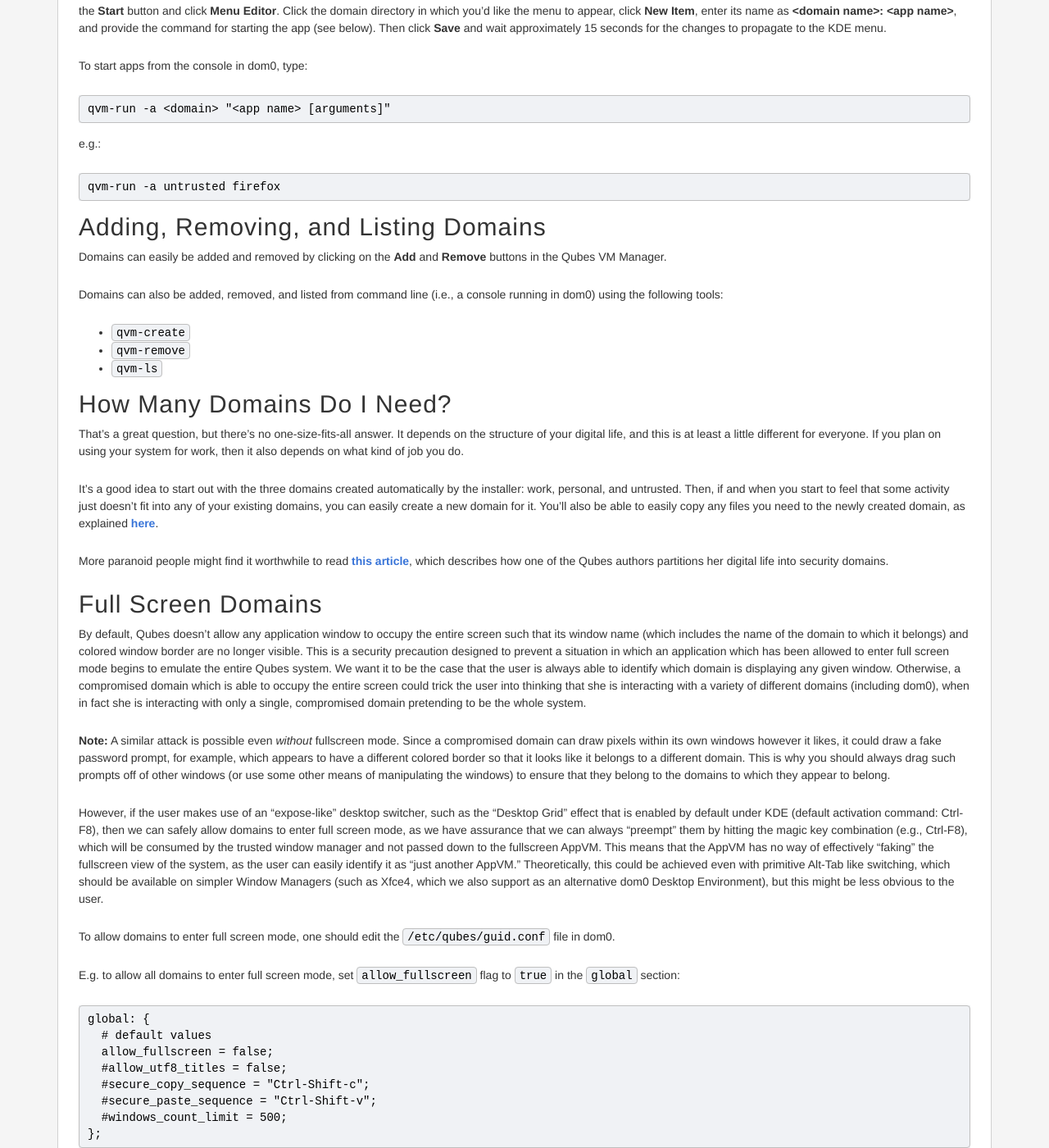
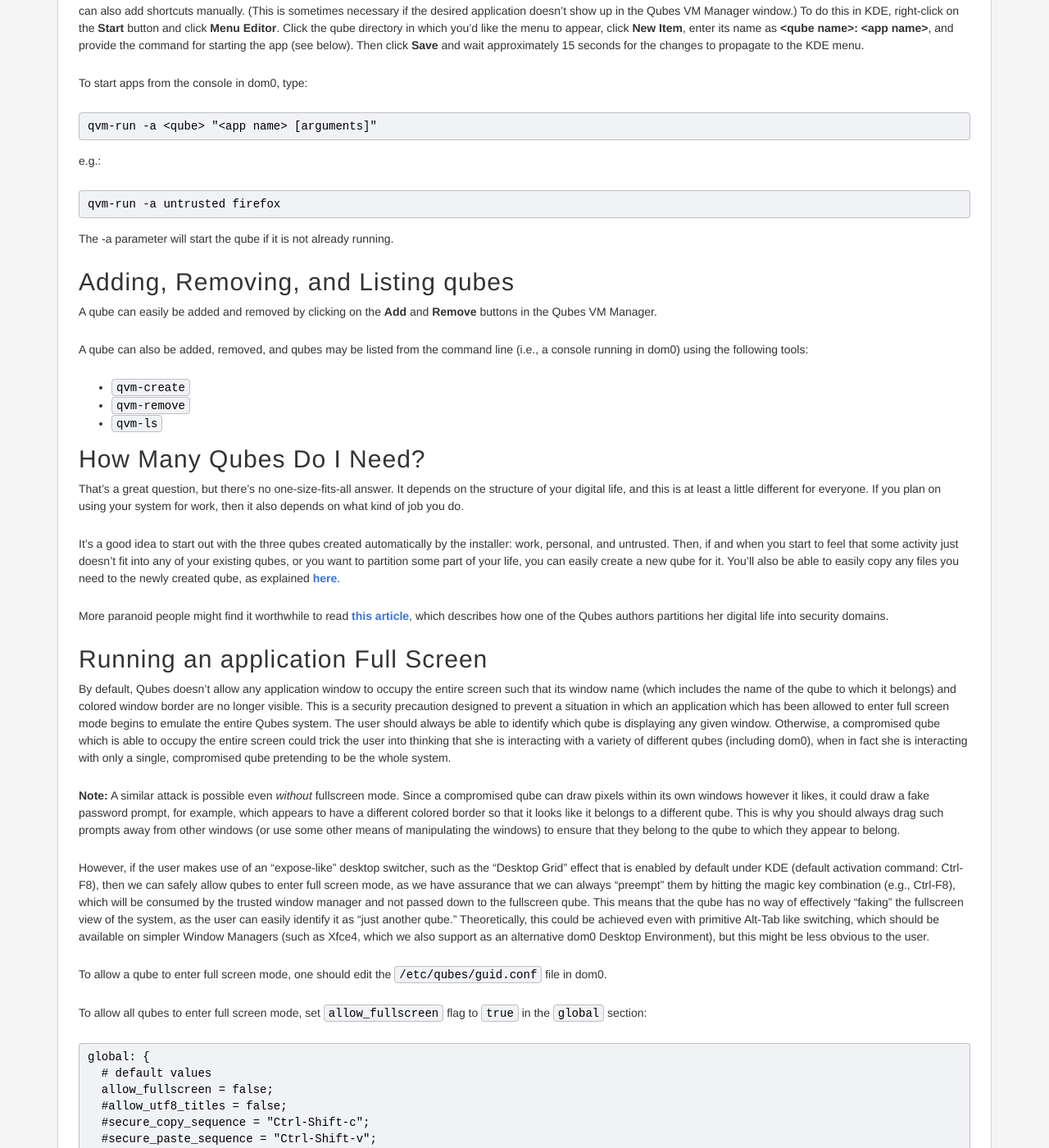
Before and after one commit to QubesOS/qubesos.github.io, a Jekyll site: the page built from pages/getting-started.md, in a window 1280 px wide and 1400 px high, scrolled down 2821 px. Shown: the whole window at 82% size. Built offline with Jekyll 4.4.1, drawn with Linux system fonts in a browser that asks for light colours; some web fonts are replaced; some of the changed text lies outside the part shown.

Commit message:
Update getting-started.md
Changed to use "qube(s)" throughout. Some minor clarifications and rewrites.

```diff
--- a/pages/getting-started.md
+++ b/pages/getting-started.md
@@ -34,24 +34,25 @@ redirect_from:
 </div>
 <hr class="more-top more-bottom">
 
-<a name="already-installed"></a>Now that you've installed Qubes, let's cover some basic concepts.
+<a name="already-installed"></a>Now that you've installed Qubes, let's cover some basic concepts. You might also like to refer to the [Glossary](/doc/glossary/).
 
-AppVMs (Domains) and TemplateVMs
+AppVMs (qubes) and TemplateVMs
 --------------------------------
 
-In Qubes, you run all your programs in **domains**. Domains are also called **AppVMs** because they're implemented as lightweight virtual machines (VMs). Not every app runs in its own VM. (That would be a big waste of resources!) Instead, each VM represents a *security domain* (e.g., "work," "personal," "banking," etc.). Each domain is based, by default, on a single, common **TemplateVM** (but you can create as many as you'd like). This means that when you create a new AppVM, you don't copy the whole root filesystem needed for this AppVM to work (which would include copying all the programs). Instead, each AppVM *shares* the root filesystem with its respective TemplateVM. An AppVM has read-only access to the filesystem of the Template on which it's based, so an AppVM cannot modify a TemplateVM in any way. This is important, as it means that if an AppVM is ever compromised, the TemplateVM on which it's based (and any other AppVMs based on that TemplateVM) will still be safe. This means that creating a large number of domains is cheap: Each one needs only as much disk space as is necessary to store its private files (e.g., the "home" folder).
+In Qubes, you run all your programs in lightweight Virtual Machines called **qubes**. Not every app runs in its own qube. (That would be a big waste of resources!) Instead, each qube represents a *security domain* (e.g., "work," "personal," "banking," etc.). By default all qubes are based on a single, common **TemplateVM** , although you can create more TemplateVMs if you wish. When you create a new qube, you don't copy the whole root filesystem needed for this qube to work (which would include copying all the programs). Instead, each qube *shares* the root filesystem with its respective TemplateVM. A qube has read-only access to the filesystem of the Template on which it's based, so a qube cannot modify a TemplateVM in any way. This is important, as it means that if a qube is ever compromised, the TemplateVM on which it's based (and any other qubes based on that TemplateVM) will still be safe. So creating a large number of domains is cheap: each one needs only as much disk space as is necessary to store its private files (e.g., the "home" folder).
 
-If you've installed Qubes using the default options, a few domains have already been created for you:
+If you've installed Qubes using the default options, a few qubes have already been created for you:
 
 -   work
 -   personal
 -   untrusted
 
-Each domain, apart from having a distinct name, is also assigned a **label**, which is one of several pre-defined colors. The trusted window manager uses these colors in order to draw window decorations (color frames) around the windows of applications running in each domain. These allow you to quickly and easily identify the trust level of a given window at a glance. It's totally up to you how you'd like to interpret these colors. Personally, I find it natural to associate red with that which is untrusted and dangerous (the “red light” -- stop! danger!), green with that which is safe and trusted, and yellow and orange with things in the middle. I've also extended this scheme to include blue and black, which I interpret as indicating progressively more trusted domains than green, with black being ultimately trusted.
+Each qube, apart from having a distinct name, is also assigned a **label**, which is one of several pre-defined colors. The trusted window manager uses these colors in order to draw window decorations (color frames) around the windows of applications running in each qube. It's totally up to you how you'd like to interpret these colors. You might like to use them to quickly and easily identify the trust level of a given window at a glance. Personally, I find it natural to associate red with that which is untrusted and dangerous (the “red light” -- stop! danger!), green with that which is safe and trusted, and yellow and orange with things in the middle. I've also extended this scheme to include blue and black, which I interpret as indicating progressively more trusted domains than green, with black being ultimately trusted.
+Alternatively you might use the colors to show that qubes belong to the same domain - for example, you might use 3 or 4 qubes for work activities, and give them all the same distinct color label. It's entirely up to you.
 
 ![snapshot12.png](/attachment/wiki/GettingStarted/snapshot12.png)
 
-In addition to AppVMs and TemplateVMs, there's one special domain called "dom0," which is where the Desktop Manager runs. This is where you log in to the system. Dom0 is more trusted than any other domain (including TemplateVMs and black-labeled domains). If dom0 were ever compromised, it would be Game Over<sup>TM</sup>. (The entire system would effectively be compromised.) Due to its overarching importance, dom0 has no network connectivity and is used only for running the Window and Desktop Managers. Dom0 shouldn't be used for anything else. In particular, [you should never run user applications in dom0](/doc/security-guidelines/#dom0-precautions). (That's what your AppVMs are for!)
+In addition to qubes and TemplateVMs, there's one special domain called "dom0," which is where the Desktop Manager runs. This is where you log in to the system. Dom0 is more trusted than any other domain (including TemplateVMs and black-labeled qubes). If dom0 were ever compromised, it would be Game Over<sup>TM</sup>. (The entire system would effectively be compromised.) Due to its overarching importance, dom0 has no network connectivity and is used only for running the Window and Desktop Managers. Dom0 shouldn't be used for anything else. In particular, [you should never run user applications in dom0](/doc/security-guidelines/#dom0-precautions). (That's what your qubes are for!)
 
 Qubes VM Manager and Command Line Tools
 ---------------------------------------
@@ -66,57 +67,59 @@ Alternatively, you can use a rather intuitive GUI tool called **Qubes VM Manager
 
 ![r2b1-qubes-manager-2.png](/attachment/wiki/GettingStarted/r2b1-qubes-manager-2.png)
 
-Starting Apps in Domains
+Starting Apps in qubes
 ------------------------
 
 Apps can be started either by using the shortcuts in the Desktop Manager's menu or by using the command line (i.e., a console running in dom0).
 
-You can start apps directly from the start menu. Each domain has its own menu directory under the scheme **Domain: \<name\>**. After navigating into one of these directories, simply click on the application you'd like to start:
+You can start apps directly from the start menu. Each qube has its own menu directory under the scheme **Domain: \<name\>**. After navigating into one of these directories, simply click on the application you'd like to start:
 
 ![r2b1-appsmenu-1.png](/attachment/wiki/GettingStarted/r2b1-appsmenu-1.png) ![r2b1-appsmenu-3.png](/attachment/wiki/GettingStarted/r2b1-appsmenu-3.png)
 
-By default, each domain's menu contains only a few shortcuts. If you'd like to add more, simply click **Add more shortcuts...**, select the desired applications, and click **OK**. You can also add shortcuts manually. (This is sometimes necessary if the desired application doesn't show up in the Qubes VM Manager window.) To do this in KDE, right-click on the **Start** button and click **Menu Editor**. Click the domain directory in which you'd like the menu to appear, click **New Item**, enter its name as **\<domain name\>: \<app name\>**, and provide the command for starting the app (see below). Then click **Save** and wait approximately 15 seconds for the changes to propagate to the KDE menu.
+By default, each qube's menu contains only a few shortcuts. If you'd like to add more, simply click **Add more shortcuts...**, select the desired applications, and click **OK**. You can also add shortcuts manually. (This is sometimes necessary if the desired application doesn't show up in the Qubes VM Manager window.) To do this in KDE, right-click on the **Start** button and click **Menu Editor**. Click the qube directory in which you'd like the menu to appear, click **New Item**, enter its name as **\<qube name\>: \<app name\>**, and provide the command for starting the app (see below). Then click **Save** and wait approximately 15 seconds for the changes to propagate to the KDE menu.
 
 To start apps from the console in dom0, type:
 
-    qvm-run -a <domain> "<app name> [arguments]"
+    qvm-run -a <qube> "<app name> [arguments]"
 
 e.g.:
 
     qvm-run -a untrusted firefox
 
-Adding, Removing, and Listing Domains
+The -a parameter will start the qube if it is not already running.
+
+Adding, Removing, and Listing qubes
 -------------------------------------
 
-Domains can easily be added and removed by clicking on the **Add** and **Remove** buttons in the Qubes VM Manager.
+A qube can easily be added and removed by clicking on the **Add** and **Remove** buttons in the Qubes VM Manager.
 
-Domains can also be added, removed, and listed from command line (i.e., a console running in dom0) using the following tools:
+A qube can also be added, removed, and qubes may be listed from the command line (i.e., a console running in dom0) using the following tools:
 
 -   `qvm-create`
 -   `qvm-remove`
 -   `qvm-ls`
 
-How Many Domains Do I Need?
+How Many Qubes Do I Need?
 ---------------------------
 
 That's a great question, but there's no one-size-fits-all answer. It depends on the structure of your digital life, and this is at least a little different for everyone. If you plan on using your system for work, then it also depends on what kind of job you do.
 
-It's a good idea to start out with the three domains created automatically by the installer: work, personal, and untrusted. Then, if and when you start to feel that some activity just doesn't fit into any of your existing domains, you can easily create a new domain for it. You'll also be able to easily copy any files you need to the newly created domain, as explained [here](/doc/copying-files/).
+It's a good idea to start out with the three qubes created automatically by the installer: work, personal, and untrusted. Then, if and when you start to feel that some activity just doesn't fit into any of your existing qubes, or you want to partition some part of your life, you can easily create a new qube for it. You'll also be able to easily copy any files you need to the newly created qube, as explained [here](/doc/copying-files/).
 
 More paranoid people might find it worthwhile to read [this article](http://theinvisiblethings.blogspot.com/2011/03/partitioning-my-digital-life-into.html), which describes how one of the Qubes authors partitions her digital life into security domains.
 
-Full Screen Domains
--------------------
+Running an application Full Screen
+----------------------------------
 
-By default, Qubes doesn't allow any application window to occupy the entire screen such that its window name (which includes the name of the domain to which it belongs) and colored window border are no longer visible. This is a security precaution designed to prevent a situation in which an application which has been allowed to enter full screen mode begins to emulate the entire Qubes system. We want it to be the case that the user is always able to identify which domain is displaying any given window. Otherwise, a compromised domain which is able to occupy the entire screen could trick the user into thinking that she is interacting with a variety of different domains (including dom0), when in fact she is interacting with only a single, compromised domain pretending to be the whole system.
+By default, Qubes doesn't allow any application window to occupy the entire screen such that its window name (which includes the name of the qube to which it belongs) and colored window border are no longer visible. This is a security precaution designed to prevent a situation in which an application which has been allowed to enter full screen mode begins to emulate the entire Qubes system. The user should always be able to identify which qube is displaying any given window. Otherwise, a compromised qube which is able to occupy the entire screen could trick the user into thinking that she is interacting with a variety of different qubes (including dom0), when in fact she is interacting with only a single, compromised qube pretending to be the whole system.
 
-**Note:** A similar attack is possible even *without* fullscreen mode. Since a compromised domain can draw pixels within its own windows however it likes, it could draw a fake password prompt, for example, which appears to have a different colored border so that it looks like it belongs to a different domain. This is why you should always drag such prompts off of other windows (or use some other means of manipulating the windows) to ensure that they belong to the domains to which they appear to belong.
+**Note:** A similar attack is possible even *without* fullscreen mode. Since a compromised qube can draw pixels within its own windows however it likes, it could draw a fake password prompt, for example, which appears to have a different colored border so that it looks like it belongs to a different qube. This is why you should always drag such prompts away from other windows (or use some other means of manipulating the windows) to ensure that they belong to the qube to which they appear to belong.
 
-However, if the user makes use of an "expose-like" desktop switcher, such as the "Desktop Grid" effect that is enabled by default under KDE (default activation command: Ctrl-F8), then we can safely allow domains to enter full screen mode, as we have assurance that we can always "preempt" them by hitting the magic key combination (e.g., Ctrl-F8), which will be consumed by the trusted window manager and not passed down to the fullscreen AppVM. This means that the AppVM has no way of effectively "faking" the fullscreen view of the system, as the user can easily identify it as "just another AppVM." Theoretically, this could be achieved even with primitive Alt-Tab like switching, which should be available on simpler Window Managers (such as Xfce4, which we also support as an alternative dom0 Desktop Environment), but this might be less obvious to the user.
+However, if the user makes use of an "expose-like" desktop switcher, such as the "Desktop Grid" effect that is enabled by default under KDE (default activation command: Ctrl-F8), then we can safely allow qubes to enter full screen mode, as we have assurance that we can always "preempt" them by hitting the magic key combination (e.g., Ctrl-F8), which will be consumed by the trusted window manager and not passed down to the fullscreen qube. This means that the qube has no way of effectively "faking" the fullscreen view of the system, as the user can easily identify it as "just another qube." Theoretically, this could be achieved even with primitive Alt-Tab like switching, which should be available on simpler Window Managers (such as Xfce4, which we also support as an alternative dom0 Desktop Environment), but this might be less obvious to the user.
 
-To allow domains to enter full screen mode, one should edit the `/etc/qubes/guid.conf` file in dom0.
+To allow a qube to enter full screen mode, one should edit the `/etc/qubes/guid.conf` file in dom0.
 
-E.g. to allow all domains to enter full screen mode, set `allow_fullscreen` flag to `true` in the `global` section:
+To allow all qubes to enter full screen mode, set `allow_fullscreen` flag to `true` in the `global` section:
 
     global: {
       # default values
@@ -127,7 +130,7 @@ E.g. to allow all domains to enter full screen mode, set `allow_fullscreen` flag
       #windows_count_limit = 500;
     };
 
-To allow only select AppVMs to enter full screen mode, create a per-VM section, and set `allow_fullscreen` flag there to `true`:
+To allow only select qubes to enter full screen mode, create a per-VM section, and set `allow_fullscreen` flag there to `true`:
 
     VM: {
       work: {
@@ -136,9 +139,9 @@ To allow only select AppVMs to enter full screen mode, create a per-VM section,
 
     };
 
-In order for the changes to take effect, restart the AppVM(s).
+In order for the changes to take effect, restart the qube(s).
 
-More details can me found [here](/doc/full-screen-mode/).
+More details can be found [here](/doc/full-screen-mode/).
 
 * * * * *
 
```
